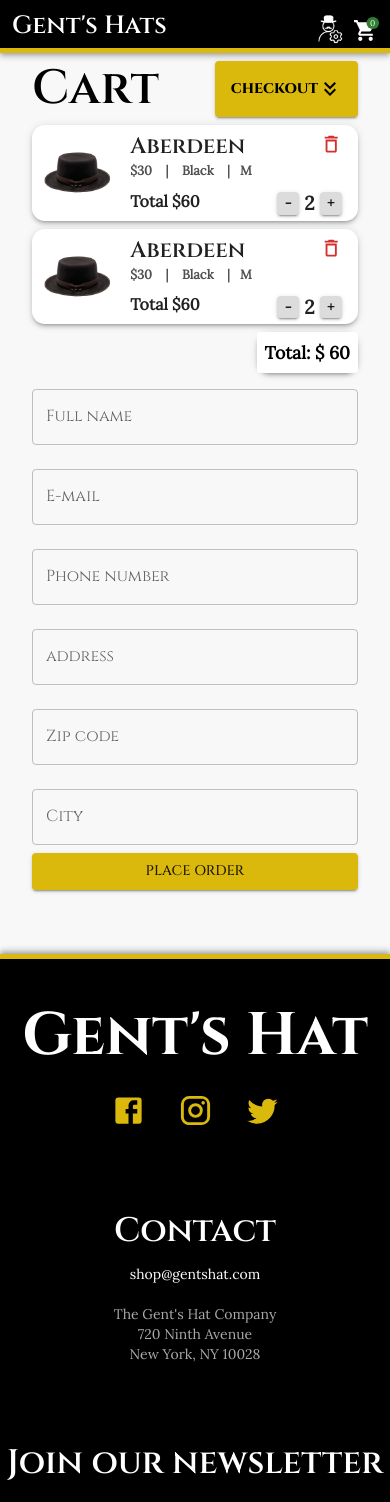
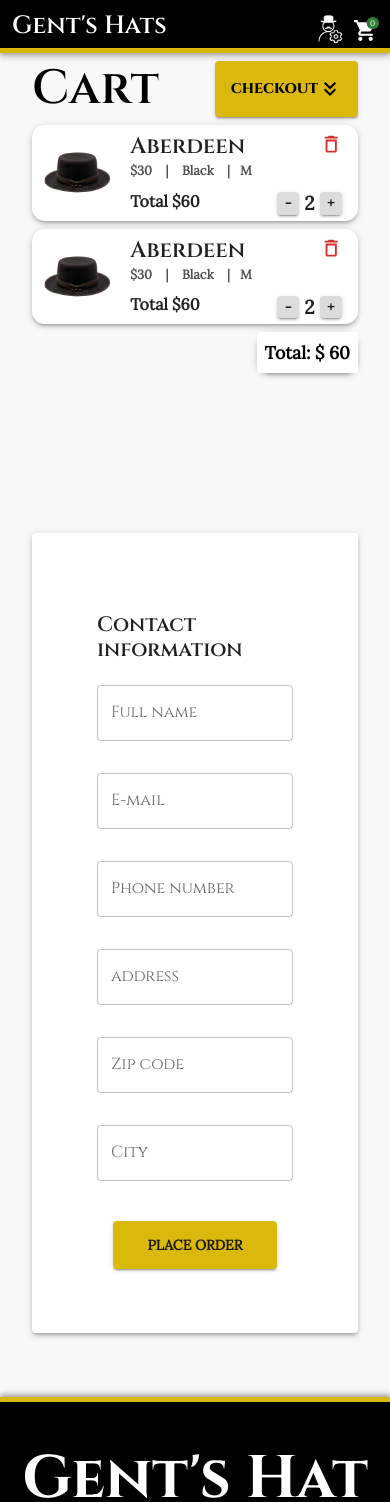
Before and after one commit to Sillen00/React-Webshop-Gents-Hat, a React (Vite) app: page /checkout in a window 390 px wide. Shown: the top 1502 px of the page. Built offline with nearby package versions, Linux system fonts and the light colour scheme.

Commit message:
Added styling and responsiveness

```diff
--- a/src/components/CheckoutForm.tsx
+++ b/src/components/CheckoutForm.tsx
@@ -1,4 +1,11 @@
-import { Button, FormHelperTextProps, TextField } from '@mui/material'
+import {
+  Button,
+  Container,
+  FormHelperTextProps,
+  Grid,
+  Paper, TextField, Theme, Typography
+} from '@mui/material'
+import { SxProps } from '@mui/system'
 import { useFormik } from 'formik'
 import * as Yup from 'yup'
 
@@ -82,8 +89,12 @@ export default function CheckoutForm() {
   })
 
   return (
-    <div>
+    <Paper elevation={3}>
     <form onSubmit={formik.handleSubmit} data-cy='customer-form'>
+      <Container sx={formContainer}>
+        <Typography sx={fontStyle} variant='h3' gutterBottom>Contact information</Typography>
+        <Grid display='flex' alignItems='center' container rowSpacing={1} columnSpacing={5}>
+          <Grid sx={formStyle} item md={6} display='flex'  alignSelf='flex-start'>
             <TextField
               fullWidth
               id='fullName'
@@ -93,9 +104,13 @@ export default function CheckoutForm() {
               error={formik.touched.fullName && Boolean(formik.errors.fullName)}
               helperText={formik.touched.fullName && formik.errors.fullName}
               margin='normal'
-          inputProps={{ 'data-cy': 'customer-name' }}
-          FormHelperTextProps={{ 'data-cy': 'customer-name-error' } as CustomFormHelperTextProps}
+              inputProps={{ 'data-cy': 'customer-name', style: { fontFamily: 'Lora' }}}
+              FormHelperTextProps={
+                { 'data-cy': 'customer-name-error' } as CustomFormHelperTextProps
+              }
             />
+          </Grid>
+          <Grid sx={formStyle} item md={6} display='flex' alignSelf='flex-start'>
             <TextField
               fullWidth
               id='email'
@@ -105,9 +120,13 @@ export default function CheckoutForm() {
               error={formik.touched.email && Boolean(formik.errors.email)}
               helperText={formik.touched.email && formik.errors.email}
               margin='normal'
-          inputProps={{ 'data-cy': 'customer-email' }}
-          FormHelperTextProps={{ 'data-cy': 'customer-email-error' } as CustomFormHelperTextProps}
+              inputProps={{ 'data-cy': 'customer-email', style: { fontFamily: 'Lora' } }}
+              FormHelperTextProps={
+                { 'data-cy': 'customer-email-error' } as CustomFormHelperTextProps
+              }
             />
+          </Grid>
+          <Grid sx={formStyle} item md={6} display='flex' alignSelf='flex-start'>
             <TextField
               fullWidth
               id='phoneNumber'
@@ -118,9 +137,13 @@ export default function CheckoutForm() {
               error={formik.touched.phoneNumber && Boolean(formik.errors.phoneNumber)}
               helperText={formik.touched.phoneNumber && formik.errors.phoneNumber}
               margin='normal'
-          inputProps={{ 'data-cy': 'customer-phone' }}
-          FormHelperTextProps={{ 'data-cy': 'customer-phone-error' } as CustomFormHelperTextProps}
+              inputProps={{ 'data-cy': 'customer-phone', style: { fontFamily: 'Lora' } }}
+              FormHelperTextProps={
+                { 'data-cy': 'customer-phone-error' } as CustomFormHelperTextProps
+              }
             />
+          </Grid>
+          <Grid sx={formStyle} item md={6} display='flex' alignSelf='flex-start'>
             <TextField
               fullWidth
               id='address'
@@ -130,9 +153,13 @@ export default function CheckoutForm() {
               error={formik.touched.address && Boolean(formik.errors.address)}
               helperText={formik.touched.address && formik.errors.address}
               margin='normal'
-          inputProps={{ 'data-cy': 'customer-address' }}
-          FormHelperTextProps={{ 'data-cy': 'customer-address-error' } as CustomFormHelperTextProps}
+              inputProps={{ 'data-cy': 'customer-address', style: { fontFamily: 'Lora' } }}
+              FormHelperTextProps={
+                { 'data-cy': 'customer-address-error' } as CustomFormHelperTextProps
+              }
             />
+          </Grid>
+          <Grid sx={formStyle} item md={6} display='flex' alignSelf='flex-start'>
             <TextField
               fullWidth
               id='zipcode'
@@ -142,9 +169,13 @@ export default function CheckoutForm() {
               error={formik.touched.zipcode && Boolean(formik.errors.zipcode)}
               helperText={formik.touched.zipcode && formik.errors.zipcode}
               margin='normal'
-          inputProps={{ 'data-cy': 'customer-zipcode' }}
-          FormHelperTextProps={{ 'data-cy': 'customer-zipcode-error' } as CustomFormHelperTextProps}
+              inputProps={{ 'data-cy': 'customer-zipcode', style: { fontFamily: 'Lora' } }}
+              FormHelperTextProps={
+                { 'data-cy': 'customer-zipcode-error' } as CustomFormHelperTextProps
+              }
             />
+          </Grid>
+          <Grid sx={formStyle} item md={6} display='flex' alignSelf='flex-start'>
             <TextField
               fullWidth
               id='city'
@@ -154,13 +185,54 @@ export default function CheckoutForm() {
               error={formik.touched.city && Boolean(formik.errors.city)}
               helperText={formik.touched.city && formik.errors.city}
               margin='normal'
-          inputProps={{ 'data-cy': 'customer-city' }}
-          FormHelperTextProps={{ 'data-cy': 'customer-city-error' } as CustomFormHelperTextProps}
+              inputProps={{ 'data-cy': 'customer-city', style: { fontFamily: 'Lora' } }}
+              FormHelperTextProps={
+                { 'data-cy': 'customer-city-error' } as CustomFormHelperTextProps
+              }
             />
-        <Button color='primary' variant='contained' fullWidth type='submit'>
+          </Grid>
+        </Grid>
+        <Container sx={buttonContainer}>
+        <Button sx={buttonStyle} color='primary' variant='contained' type='submit'>
           Place order
         </Button>
+        </Container>
+      </Container>
     </form>
-    </div>
+    </Paper>
   )
 }
+
+const fontStyle: SxProps<Theme> = theme => ({
+  [theme.breakpoints.down('md')]: {
+    fontSize: '1.9rem'
+  },
+  [theme.breakpoints.down('sm')]: {
+    fontSize: '1.3rem'
+  },
+})
+
+const formContainer: SxProps<Theme> = theme => ({
+  width: '70%',
+  marginTop: '10rem',
+  paddingTop: '5rem',
+  paddingBottom: '4rem',
+})
+
+const formStyle: SxProps<Theme> = theme => ({
+  width: '100%'
+})
+
+const buttonStyle: SxProps<Theme> = theme => ({
+  alignSelf: 'center',
+  width: '11rem',
+  height: '3rem',
+  fontFamily: 'Lora',
+  fontWeight: 900
+})
+
+const buttonContainer: SxProps<Theme> = theme => ({
+  display: 'flex',
+  justifyContent: 'center',
+  paddingTop: '2rem'
+})
--- a/src/components/Footer.tsx
+++ b/src/components/Footer.tsx
@@ -213,7 +213,6 @@ const inputContainer: SxProps<Theme> = theme => ({
 const inputField: SxProps<Theme> = theme => ({
   backgroundColor: '#DCDCDC',
   borderRadius: '5px',
-  fontFamily: 'Arial',
   width: '30rem',
   [theme.breakpoints.down('xl')]: {
     width: '20rem',
```
Lines whose indentation alone changed are shown as unchanged.
